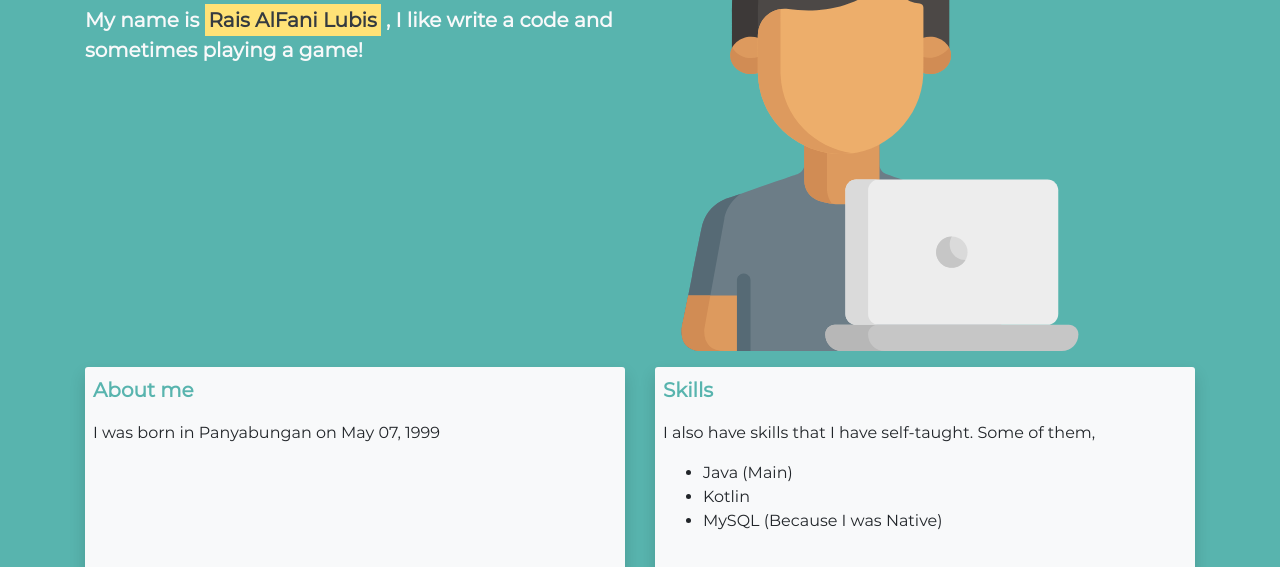
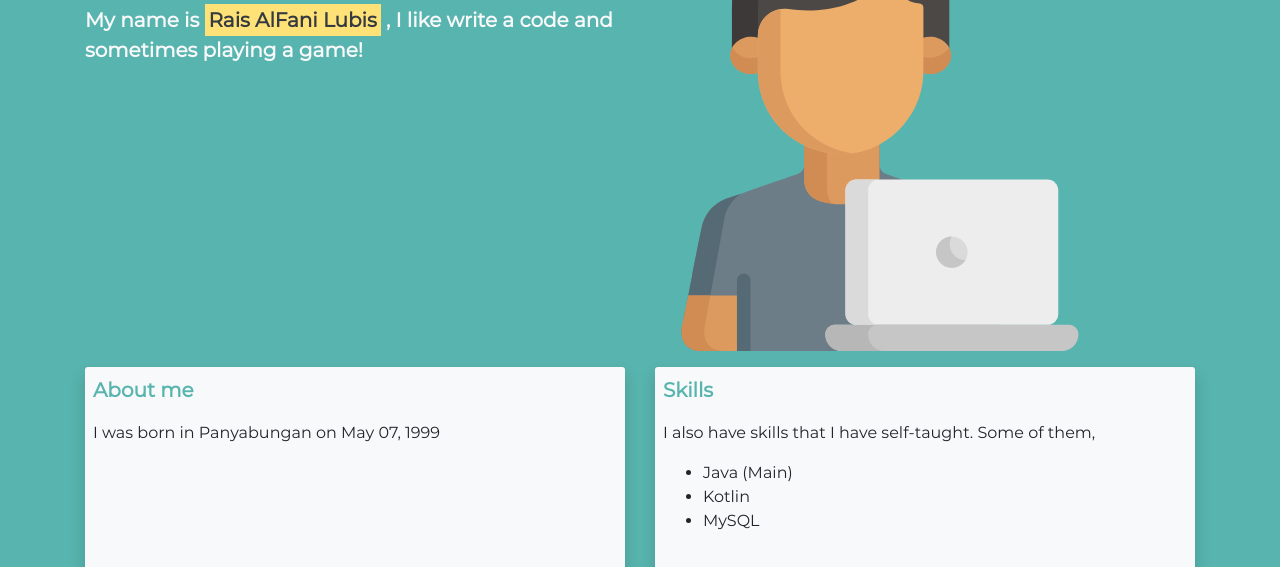
Before and after one commit to isnoozexc/raisalf.github.io, a plain HTML site: page index.html in a window 1280 px wide. Shown: the part 233-800 px from the top of the page. Drawn offline with Linux system fonts and the light colour scheme.

Commit message:
Update index.html

```diff
--- a/index.html
+++ b/index.html
@@ -60,7 +60,7 @@
 								<ul>
 									<li>Java (Main)</li>
 									<li>Kotlin</li>
-									<li>MySQL (Because I was Native)</li>
+									<li>MySQL</li>
 								</ul>
  							</div>
 						</div>
```
